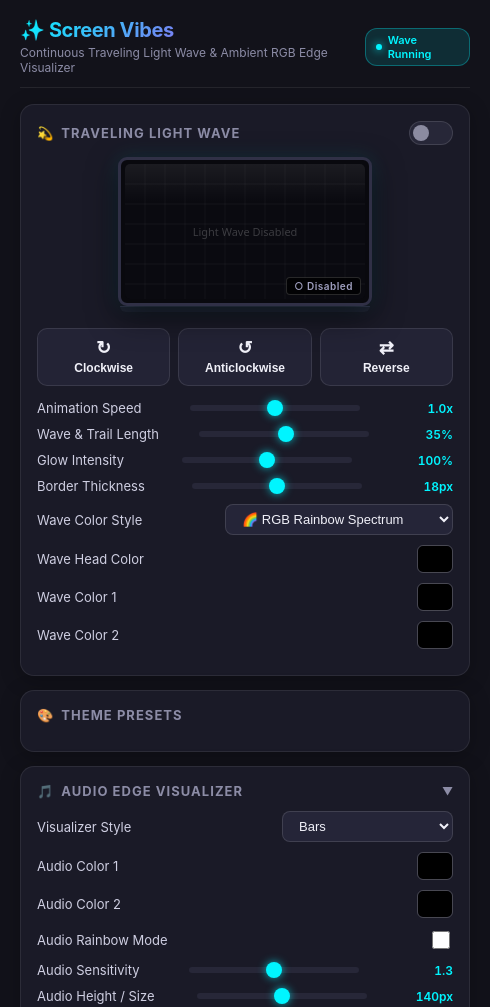
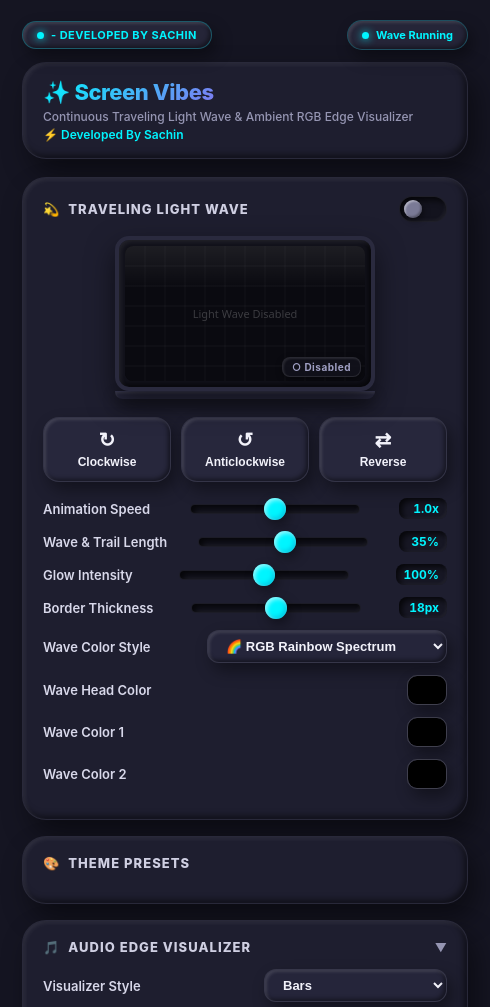
Before and after one commit to sachinjatavat/Screen-Vibes, an Electron app: page panel.html in a window 490 px wide. Shown: the top 1007 px of the page. Drawn offline with Linux system fonts and the light colour scheme; no server answers.

Commit message:
docs: detailed README with developer credit; feat: Claymorphism theme for settings panel

```diff
--- a/panel.html
+++ b/panel.html
@@ -2,295 +2,377 @@
 <html>
 <head>
 <meta charset="utf-8">
-<title>Screen Vibes Settings</title>
+<title>Screen Vibes - Developed By Sachin</title>
 <style>
   :root {
-    --bg: #12121a;
-    --card-bg: #1a1a27;
-    --card-border: rgba(255, 255, 255, 0.08);
+    --bg: #151522;
+    --card-bg: #1e1e2f;
+    --card-shadow: 8px 14px 28px rgba(0, 0, 0, 0.45), inset 2px 2px 4px rgba(255, 255, 255, 0.08), inset -3px -3px 6px rgba(0, 0, 0, 0.5);
+    --btn-clay: 5px 8px 16px rgba(0, 0, 0, 0.38), inset 2px 2px 3px rgba(255, 255, 255, 0.12), inset -2px -2px 4px rgba(0, 0, 0, 0.45);
+    --btn-pressed: 2px 3px 6px rgba(0, 0, 0, 0.4), inset 3px 3px 6px rgba(0, 0, 0, 0.6), inset -1.5px -1.5px 3px rgba(255, 255, 255, 0.08);
+    --groove-shadow: inset 3px 3px 6px rgba(0, 0, 0, 0.75), inset -1.5px -1.5px 3px rgba(255, 255, 255, 0.05);
+    --thumb-clay: 3px 5px 12px rgba(0, 0, 0, 0.4), inset 2px 2px 4px rgba(255, 255, 255, 0.6), inset -2px -2px 4px rgba(0, 160, 200, 0.5);
+
     --accent: #00f5ff;
     --accent2: #ff00e5;
-    --text-primary: #f0f0f8;
-    --text-muted: #8c8ca6;
-    --track-bg: #272738;
+    --text-primary: #f2f2fa;
+    --text-muted: #9595b2;
+    --groove-bg: #13131e;
   }
   * { box-sizing: border-box; }
   body {
     margin: 0;
-    padding: 18px 20px 28px;
+    padding: 20px 22px 32px;
     background: var(--bg);
     color: var(--text-primary);
-    font-family: -apple-system, BlinkMacSystemFont, "Segoe UI", Roboto, Helvetica, Arial, sans-serif;
+    font-family: -apple-system, BlinkMacSystemFont, "Segoe UI", Roboto, "Helvetica Neue", Arial, sans-serif;
     user-select: none;
     overflow-x: hidden;
   }
-  ::-webkit-scrollbar { width: 6px; }
+  ::-webkit-scrollbar { width: 7px; }
   ::-webkit-scrollbar-track { background: var(--bg); }
-  ::-webkit-scrollbar-thumb { background: #2f2f44; border-radius: 4px; }
-  ::-webkit-scrollbar-thumb:hover { background: #40405e; }
+  ::-webkit-scrollbar-thumb {
+    background: #2c2c42;
+    border-radius: 10px;
+    box-shadow: inset 1px 1px 2px rgba(255, 255, 255, 0.1);
+  }
+  ::-webkit-scrollbar-thumb:hover { background: #3c3c58; }
+
+  /* Top Developer Badge & Header */
+  .top-bar {
+    display: flex;
+    align-items: center;
+    justify-content: space-between;
+    margin-bottom: 12px;
+  }
+  .dev-pill {
+    display: inline-flex;
+    align-items: center;
+    gap: 7px;
+    background: #252538;
+    color: #00f5ff;
+    font-size: 11px;
+    font-weight: 700;
+    letter-spacing: 0.04em;
+    text-transform: uppercase;
+    padding: 6px 14px;
+    border-radius: 20px;
+    border: 1px solid rgba(0, 245, 255, 0.25);
+    box-shadow: var(--btn-clay);
+    transition: transform 0.2s, box-shadow 0.2s;
+  }
+  .dev-pill:hover {
+    transform: translateY(-1px);
+    box-shadow: 6px 10px 20px rgba(0, 0, 0, 0.4), inset 2px 2px 3px rgba(255, 255, 255, 0.15), inset -2px -2px 4px rgba(0, 0, 0, 0.45);
+  }
+  .dev-dot {
+    width: 7px;
+    height: 7px;
+    border-radius: 50%;
+    background: #00f5ff;
+    box-shadow: 0 0 8px #00f5ff;
+  }
 
   header {
     display: flex;
     align-items: center;
     justify-content: space-between;
-    margin-bottom: 16px;
-    padding-bottom: 12px;
-    border-bottom: 1px solid var(--card-border);
+    margin-bottom: 18px;
+    padding: 16px 20px;
+    background: var(--card-bg);
+    border-radius: 24px;
+    box-shadow: var(--card-shadow);
+    border: 1px solid rgba(255, 255, 255, 0.05);
   }
   .title-group h1 {
-    font-size: 20px;
-    font-weight: 700;
-    margin: 0 0 3px;
+    font-size: 22px;
+    font-weight: 800;
+    margin: 0 0 4px;
+    letter-spacing: -0.02em;
     background: linear-gradient(135deg, #00f5ff 0%, #ff00e5 100%);
     -webkit-background-clip: text;
     -webkit-text-fill-color: transparent;
-    letter-spacing: -0.02em;
   }
   .title-group .sub {
     color: var(--text-muted);
     font-size: 12px;
+    font-weight: 500;
     margin: 0;
+  }
+  .title-group .author {
+    color: #00f5ff;
+    font-weight: 600;
+    font-size: 12px;
+    display: flex;
+    align-items: center;
+    gap: 4px;
+    margin-top: 3px;
   }
   .status-pill {
     font-size: 11px;
-    font-weight: 600;
-    padding: 4px 10px;
-    border-radius: 12px;
-    background: rgba(0, 245, 255, 0.12);
+    font-weight: 700;
+    padding: 7px 14px;
+    border-radius: 16px;
+    background: #252538;
     color: #00f5ff;
-    border: 1px solid rgba(0, 245, 255, 0.3);
+    box-shadow: var(--btn-clay);
+    border: 1px solid rgba(0, 245, 255, 0.2);
     display: flex;
     align-items: center;
-    gap: 6px;
+    gap: 7px;
   }
   .status-dot {
-    width: 6px;
-    height: 6px;
+    width: 7px;
+    height: 7px;
     border-radius: 50%;
     background: #00f5ff;
     box-shadow: 0 0 8px #00f5ff;
   }
 
+  /* Claymorphism Cards */
   .card {
     background: var(--card-bg);
-    border: 1px solid var(--card-border);
-    border-radius: 14px;
-    padding: 16px;
-    margin-bottom: 14px;
-    box-shadow: 0 4px 20px rgba(0, 0, 0, 0.25);
+    border-radius: 24px;
+    padding: 18px 20px;
+    margin-bottom: 16px;
+    box-shadow: var(--card-shadow);
+    border: 1px solid rgba(255, 255, 255, 0.05);
+    transition: transform 0.2s ease, box-shadow 0.2s ease;
   }
   .card-header {
     display: flex;
     align-items: center;
     justify-content: space-between;
-    margin-bottom: 12px;
+    margin-bottom: 14px;
   }
   .card-title {
     font-size: 13px;
-    font-weight: 700;
+    font-weight: 800;
     text-transform: uppercase;
     letter-spacing: .08em;
-    color: var(--text-muted);
+    color: #cfcfe2;
     display: flex;
     align-items: center;
-    gap: 7px;
+    gap: 8px;
   }
 
-  /* Live Preview Section */
+  /* Clay Laptop Preview */
   .preview-wrapper {
     display: flex;
     flex-direction: column;
     align-items: center;
-    margin: 10px 0 16px;
+    margin: 12px 0 18px;
   }
   .laptop-bezel {
     position: relative;
-    background: #09090e;
-    border: 3px solid #303046;
-    border-radius: 9px;
-    padding: 4px;
-    box-shadow: 0 10px 30px rgba(0, 0, 0, 0.6), 0 0 20px rgba(0, 245, 255, 0.12);
+    background: #11111a;
+    border: 4px solid #2a2a3e;
+    border-radius: 14px;
+    padding: 6px;
+    box-shadow: 0 12px 28px rgba(0, 0, 0, 0.55), inset 2px 2px 4px rgba(255, 255, 255, 0.08), inset -3px -3px 5px rgba(0, 0, 0, 0.6);
   }
   .screen-reflection {
     position: absolute;
-    top: 4px;
-    left: 4px;
-    right: 4px;
-    height: 38px;
-    background: linear-gradient(180deg, rgba(255, 255, 255, 0.07) 0%, rgba(255, 255, 255, 0) 100%);
+    top: 6px;
+    left: 6px;
+    right: 6px;
+    height: 42px;
+    background: linear-gradient(180deg, rgba(255, 255, 255, 0.08) 0%, rgba(255, 255, 255, 0) 100%);
     pointer-events: none;
-    border-top-left-radius: 5px;
-    border-top-right-radius: 5px;
+    border-top-left-radius: 8px;
+    border-top-right-radius: 8px;
   }
   #previewCanvas {
     display: block;
-    background: #07070b;
-    border-radius: 5px;
+    background: #08080d;
+    border-radius: 8px;
   }
   .preview-badge {
     position: absolute;
-    bottom: 8px;
-    right: 8px;
-    background: rgba(0, 0, 0, 0.75);
-    border: 1px solid rgba(255, 255, 255, 0.15);
-    padding: 2px 7px;
-    border-radius: 4px;
+    bottom: 10px;
+    right: 10px;
+    background: rgba(18, 18, 28, 0.85);
+    box-shadow: inset 1px 1px 2px rgba(255, 255, 255, 0.1), 0 2px 6px rgba(0, 0, 0, 0.4);
+    border: 1px solid rgba(255, 255, 255, 0.1);
+    padding: 3px 9px;
+    border-radius: 8px;
     font-size: 10px;
-    color: #a0a0c0;
+    color: #a0a0c4;
     letter-spacing: 0.05em;
-    font-weight: 600;
+    font-weight: 700;
   }
   .laptop-base {
-    width: 250px;
-    height: 6px;
-    background: #232334;
-    border-radius: 0 0 8px 8px;
+    width: 260px;
+    height: 8px;
+    background: #28283e;
+    border-radius: 0 0 10px 10px;
     margin: 0 auto;
-    border-top: 1px solid #383850;
+    box-shadow: 0 6px 14px rgba(0, 0, 0, 0.45), inset 1.5px 1.5px 2px rgba(255, 255, 255, 0.1);
+    border-top: 1px solid #3d3d58;
   }
 
-  /* Direction Button Group */
+  /* Clay Direction Buttons */
   .dir-group {
     display: grid;
     grid-template-columns: 1fr 1fr 1fr;
-    gap: 8px;
-    margin-bottom: 14px;
+    gap: 10px;
+    margin-bottom: 16px;
   }
   .dir-btn {
-    background: #232335;
-    border: 1px solid rgba(255, 255, 255, 0.1);
+    background: #27273c;
+    border: 1px solid rgba(255, 255, 255, 0.06);
     color: var(--text-primary);
-    padding: 10px 8px;
-    border-radius: 10px;
+    padding: 12px 10px;
+    border-radius: 16px;
     cursor: pointer;
     font-size: 12px;
-    font-weight: 600;
+    font-weight: 700;
     display: flex;
     flex-direction: column;
     align-items: center;
-    gap: 4px;
-    transition: all 0.2s ease;
+    gap: 5px;
+    box-shadow: var(--btn-clay);
+    transition: all 0.18s ease;
   }
   .dir-btn .icon {
-    font-size: 18px;
+    font-size: 20px;
     line-height: 1;
   }
   .dir-btn:hover {
-    background: #2d2d44;
-    border-color: rgba(255, 255, 255, 0.25);
-    transform: translateY(-1px);
+    background: #2f2f48;
+    transform: translateY(-2px);
+    box-shadow: 6px 10px 18px rgba(0, 0, 0, 0.4), inset 2px 2px 3px rgba(255, 255, 255, 0.18), inset -2px -2px 4px rgba(0, 0, 0, 0.45);
+  }
+  .dir-btn:active {
+    transform: translateY(1px);
+    box-shadow: var(--btn-pressed);
   }
   .dir-btn.active {
-    background: linear-gradient(135deg, rgba(0, 245, 255, 0.2) 0%, rgba(255, 0, 229, 0.2) 100%);
-    border-color: #00f5ff;
-    box-shadow: 0 0 14px rgba(0, 245, 255, 0.35);
+    background: linear-gradient(145deg, #183e4a 0%, #3e1d44 100%);
+    border-color: rgba(0, 245, 255, 0.5);
     color: #fff;
-  }
-  .dir-btn.reverse:active {
-    transform: scale(0.96);
+    box-shadow: 0 0 16px rgba(0, 245, 255, 0.3), inset 3px 3px 6px rgba(0, 0, 0, 0.5), inset -2px -2px 4px rgba(0, 245, 255, 0.25);
   }
 
-  /* Form Rows */
+  /* Rows */
   .row {
     display: flex;
     align-items: center;
     justify-content: space-between;
     gap: 12px;
-    margin: 10px 0;
+    margin: 12px 0;
     font-size: 13px;
   }
   .row label {
-    color: #cfcfe2;
+    color: #d8d8ea;
+    font-weight: 600;
     display: flex;
     align-items: center;
-    gap: 6px;
+    gap: 7px;
   }
   .val-badge {
     color: #00f5ff;
     font-size: 12px;
-    font-weight: 600;
-    min-width: 44px;
+    font-weight: 700;
+    min-width: 48px;
     text-align: right;
     font-variant-numeric: tabular-nums;
+    background: #171724;
+    padding: 3px 8px;
+    border-radius: 8px;
+    box-shadow: var(--groove-shadow);
   }
 
-  /* Range sliders */
+  /* Clay Sliders */
   input[type=range] {
     -webkit-appearance: none;
     appearance: none;
     width: 170px;
-    height: 6px;
-    background: var(--track-bg);
-    border-radius: 4px;
+    height: 10px;
+    background: var(--groove-bg);
+    border-radius: 10px;
     outline: none;
-    transition: background 0.2s;
+    box-shadow: var(--groove-shadow);
+    border: 1px solid rgba(255, 255, 255, 0.04);
   }
   input[type=range]::-webkit-slider-thumb {
     -webkit-appearance: none;
     appearance: none;
-    width: 16px;
-    height: 16px;
+    width: 22px;
+    height: 22px;
     border-radius: 50%;
     background: #00f5ff;
     cursor: pointer;
-    box-shadow: 0 0 8px rgba(0, 245, 255, 0.7);
+    box-shadow: var(--thumb-clay);
     transition: transform 0.15s, background 0.15s;
+    border: none;
   }
   input[type=range]::-webkit-slider-thumb:hover {
-    transform: scale(1.2);
-    background: #fff;
+    transform: scale(1.15);
+    background: #4df9ff;
   }
 
-  /* Toggle switch */
+  /* Clay Toggle Switch */
   .switch {
     position: relative;
     display: inline-block;
-    width: 44px;
-    height: 24px;
+    width: 48px;
+    height: 26px;
   }
   .switch input { opacity: 0; width: 0; height: 0; }
   .slider {
     position: absolute;
     cursor: pointer;
     inset: 0;
-    background-color: var(--track-bg);
-    transition: .3s;
-    border-radius: 24px;
-    border: 1px solid rgba(255, 255, 255, 0.12);
+    background-color: var(--groove-bg);
+    transition: .3s cubic-bezier(0.4, 0, 0.2, 1);
+    border-radius: 26px;
+    box-shadow: var(--groove-shadow);
+    border: 1px solid rgba(255, 255, 255, 0.05);
   }
   .slider:before {
     position: absolute;
     content: "";
-    height: 16px;
-    width: 16px;
-    left: 3px;
-    bottom: 3px;
-    background-color: #8b8ba0;
-    transition: .3s;
+    height: 18px;
+    width: 18px;
+    left: 4px;
+    bottom: 3.5px;
+    background: #7a7a96;
+    transition: .3s cubic-bezier(0.4, 0, 0.2, 1);
     border-radius: 50%;
+    box-shadow: 2px 3px 6px rgba(0, 0, 0, 0.4), inset 1.5px 1.5px 2px rgba(255, 255, 255, 0.4), inset -1.5px -1.5px 2px rgba(0, 0, 0, 0.3);
   }
   input:checked + .slider {
-    background-color: rgba(0, 245, 255, 0.3);
+    background-color: #123440;
+    box-shadow: inset 3px 3px 6px rgba(0, 0, 0, 0.7), inset -1px -1px 2px rgba(0, 245, 255, 0.2);
+  }
+  input:checked + .slider:before {
+    transform: translateX(22px);
+    background: #00f5ff;
+    box-shadow: 0 0 10px #00f5ff, inset 2px 2px 3px rgba(255, 255, 255, 0.6), inset -2px -2px 3px rgba(0, 160, 200, 0.6);
+  }
+
+  /* Clay Select Dropdowns */
+  select {
+    background: #25253a;
+    color: var(--text-primary);
+    border: 1px solid rgba(255, 255, 255, 0.08);
+    padding: 7px 14px;
+    border-radius: 12px;
+    font-size: 13px;
+    font-weight: 600;
+    outline: none;
+    cursor: pointer;
+    box-shadow: var(--btn-clay);
+    transition: transform 0.15s, box-shadow 0.15s;
+  }
+  select:hover {
+    transform: translateY(-1px);
+    box-shadow: 6px 10px 18px rgba(0, 0, 0, 0.35);
+  }
+  select:focus {
     border-color: #00f5ff;
   }
-  input:checked + .slider:before {
-    transform: translateX(20px);
-    background-color: #00f5ff;
-    box-shadow: 0 0 10px #00f5ff;
-  }
-
-  /* Inputs & Select */
-  select {
-    background: #252538;
-    color: var(--text-primary);
-    border: 1px solid rgba(255, 255, 255, 0.12);
-    padding: 6px 12px;
-    border-radius: 8px;
-    font-size: 13px;
-    outline: none;
-    cursor: pointer;
-  }
-  select:focus { border-color: #00f5ff; }
 
   .color-picker-wrap {
     display: flex;
@@ -300,43 +382,51 @@
   input[type=color] {
     -webkit-appearance: none;
     appearance: none;
-    width: 36px;
-    height: 28px;
-    border: 1px solid rgba(255, 255, 255, 0.2);
-    border-radius: 6px;
+    width: 40px;
+    height: 30px;
+    border: 1px solid rgba(255, 255, 255, 0.15);
+    border-radius: 10px;
     background: none;
     padding: 0;
     cursor: pointer;
     overflow: hidden;
+    box-shadow: var(--btn-clay);
+    transition: transform 0.15s;
   }
+  input[type=color]:hover { transform: scale(1.06); }
   input[type=color]::-webkit-color-swatch-wrapper { padding: 0; }
-  input[type=color]::-webkit-color-swatch { border: none; border-radius: 5px; }
+  input[type=color]::-webkit-color-swatch { border: none; border-radius: 9px; }
 
-  /* Presets */
+  /* Clay Presets */
   .presets {
     display: grid;
     grid-template-columns: repeat(4, 1fr);
-    gap: 8px;
+    gap: 10px;
   }
   .preset {
-    height: 38px;
-    border-radius: 9px;
+    height: 42px;
+    border-radius: 14px;
     border: 2px solid transparent;
     cursor: pointer;
     color: #fff;
     font-size: 11px;
-    font-weight: 700;
-    text-shadow: 0 1px 4px rgba(0, 0, 0, 0.8);
-    transition: transform 0.15s, border-color 0.15s, box-shadow 0.15s;
+    font-weight: 800;
+    text-shadow: 0 1px 4px rgba(0, 0, 0, 0.85);
+    box-shadow: 4px 6px 14px rgba(0, 0, 0, 0.45), inset 2px 2px 3px rgba(255, 255, 255, 0.25), inset -2px -2px 4px rgba(0, 0, 0, 0.45);
+    transition: transform 0.15s ease, box-shadow 0.15s ease, border-color 0.15s;
     outline: none;
   }
   .preset:hover {
     border-color: #fff;
     transform: translateY(-2px);
-    box-shadow: 0 4px 12px rgba(0, 0, 0, 0.4);
+    box-shadow: 6px 10px 18px rgba(0, 0, 0, 0.5), inset 2px 2px 4px rgba(255, 255, 255, 0.35), inset -2px -2px 4px rgba(0, 0, 0, 0.4);
+  }
+  .preset:active {
+    transform: translateY(1px);
+    box-shadow: 2px 3px 6px rgba(0, 0, 0, 0.4), inset 3px 3px 6px rgba(0, 0, 0, 0.5);
   }
 
-  /* Edges grid */
+  /* Clay Checkbox Grid */
   .edges-grid {
     display: grid;
     grid-template-columns: 1fr 1fr;
@@ -346,16 +436,26 @@
   .edge-checkbox {
     display: flex;
     align-items: center;
-    gap: 8px;
-    background: #232335;
-    padding: 8px 12px;
-    border-radius: 8px;
-    border: 1px solid rgba(255, 255, 255, 0.08);
+    gap: 9px;
+    background: #25253a;
+    padding: 10px 14px;
+    border-radius: 14px;
+    border: 1px solid rgba(255, 255, 255, 0.06);
     cursor: pointer;
-    transition: background 0.15s;
+    box-shadow: var(--btn-clay);
+    font-weight: 600;
+    transition: transform 0.15s, background 0.15s;
   }
-  .edge-checkbox:hover { background: #2c2c42; }
-  .edge-checkbox input { cursor: pointer; accent-color: #00f5ff; }
+  .edge-checkbox:hover {
+    transform: translateY(-1px);
+    background: #2d2d44;
+  }
+  .edge-checkbox input {
+    cursor: pointer;
+    accent-color: #00f5ff;
+    width: 16px;
+    height: 16px;
+  }
 
   .collapsible-header {
     cursor: pointer;
@@ -365,7 +465,7 @@
   }
   .collapse-arrow {
     transition: transform 0.2s ease;
-    font-size: 11px;
+    font-size: 12px;
     color: var(--text-muted);
   }
   .collapsed .collapse-arrow { transform: rotate(-90deg); }
@@ -374,14 +474,23 @@
 </head>
 <body>
 
+  <!-- Top Developer Credit Bar -->
+  <div class="top-bar">
+    <div class="dev-pill">
+      <span class="dev-dot"></span>
+      <span>- Developed By Sachin</span>
+    </div>
+    <div class="status-pill" id="status-pill">
+      <span class="status-dot"></span>
+      <span id="status-text">Wave Running</span>
+    </div>
+  </div>
+
   <header>
     <div class="title-group">
       <h1>✨ Screen Vibes</h1>
       <div class="sub">Continuous Traveling Light Wave & Ambient RGB Edge Visualizer</div>
-    </div>
-    <div class="status-pill" id="status-pill">
-      <span class="status-dot"></span>
-      <span id="status-text">Wave Running</span>
+      <div class="author">⚡ Developed By Sachin</div>
     </div>
   </header>
 
@@ -483,7 +592,7 @@
 
   <!-- CARD 2: Quick Presets -->
   <div class="card">
-    <div class="card-title" style="margin-bottom: 12px;">
+    <div class="card-title" style="margin-bottom: 14px;">
       <span>🎨</span> Theme Presets
     </div>
     <div class="presets" id="presets"></div>
@@ -528,7 +637,7 @@
       <div class="row">
         <label>Audio Sensitivity</label>
         <input type="range" id="sensitivity" min="0.3" max="3" step="0.05">
-        <span class="val-badge" id="sensitivityVal">1.3</span>
+        <span class="val-badge" id="sensitivityVal">1.30</span>
       </div>
 
       <div class="row">
@@ -543,7 +652,7 @@
         <span class="val-badge" id="smoothingVal">0.70</span>
       </div>
 
-      <div style="margin-top: 14px; margin-bottom: 8px; font-size: 12px; color: var(--text-muted); text-transform: uppercase; font-weight: 700;">
+      <div style="margin-top: 16px; margin-bottom: 10px; font-size: 12px; color: var(--text-muted); text-transform: uppercase; font-weight: 800; letter-spacing: 0.06em;">
         Active Audio Edges
       </div>
       <div class="edges-grid">
@@ -557,7 +666,7 @@
 
   <!-- CARD 4: Displays & System -->
   <div class="card">
-    <div class="card-title" style="margin-bottom: 12px;">
+    <div class="card-title" style="margin-bottom: 14px;">
       <span>🖥️</span> Displays & System
     </div>
     <div class="row">
```
Also changed, not shown: README.md.
